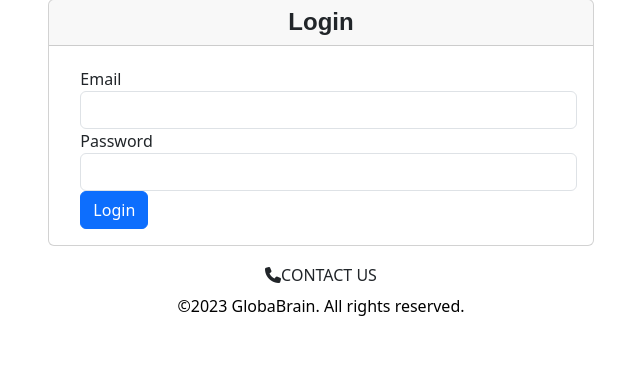
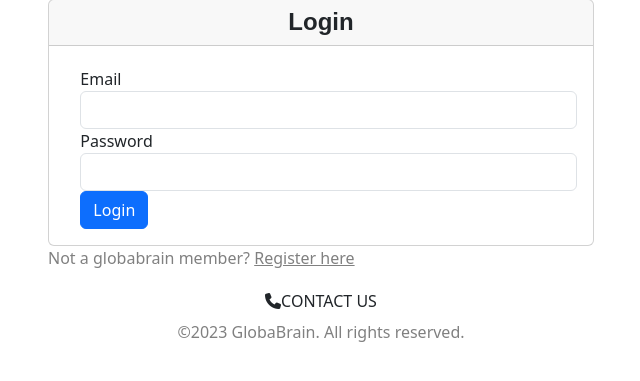
Before and after one commit to globabrain/globabrain, a Django app: template global/templates/account/signin.html in a window 1280 px wide. Shown: the part 137-518 px from the top of the page, without its empty margins (319-959 px from the left). Run offline with Django 3.2, Linux system fonts and the light colour scheme; the template is opened without the code that fills it, so the values that code supplies are empty; some libraries are stand-ins or nearby versions; some web fonts are replaced.

Commit message:
fixed minor error

```diff
--- a/global/templates/account/register.html
+++ b/global/templates/account/register.html
@@ -37,14 +37,18 @@
             </div>
             <button type="submit" class="btn btn-primary mt-3">Sign Up</button>
         </form>
+        <p>Already a globabrain member? <a href="{% url 'signin' %}">login here</a></p>
     </div>
-    <p>Already a globabrain member? <a href="{% url 'signin' %}">login here</a></p>
+
 </body>
 <style>
     h2{
         text-align: center;
         text-emphasis: 50px;
     }
+    p{
+        color: gray;
+    }
 </style>
 
 {% endblock content %}
--- a/global/templates/account/signin.html
+++ b/global/templates/account/signin.html
@@ -34,10 +34,15 @@
                         </form>
                     </div>
                 </div>
+                <p>Not a globabrain member? <a href="{% url 'signup' %}">Register here</a></p>
 
             </div>
         </div>
     </div>
 </body>
-
+<style>
+    p{
+        color:gray;
+    }
+</style>
 {% endblock content %}
```
